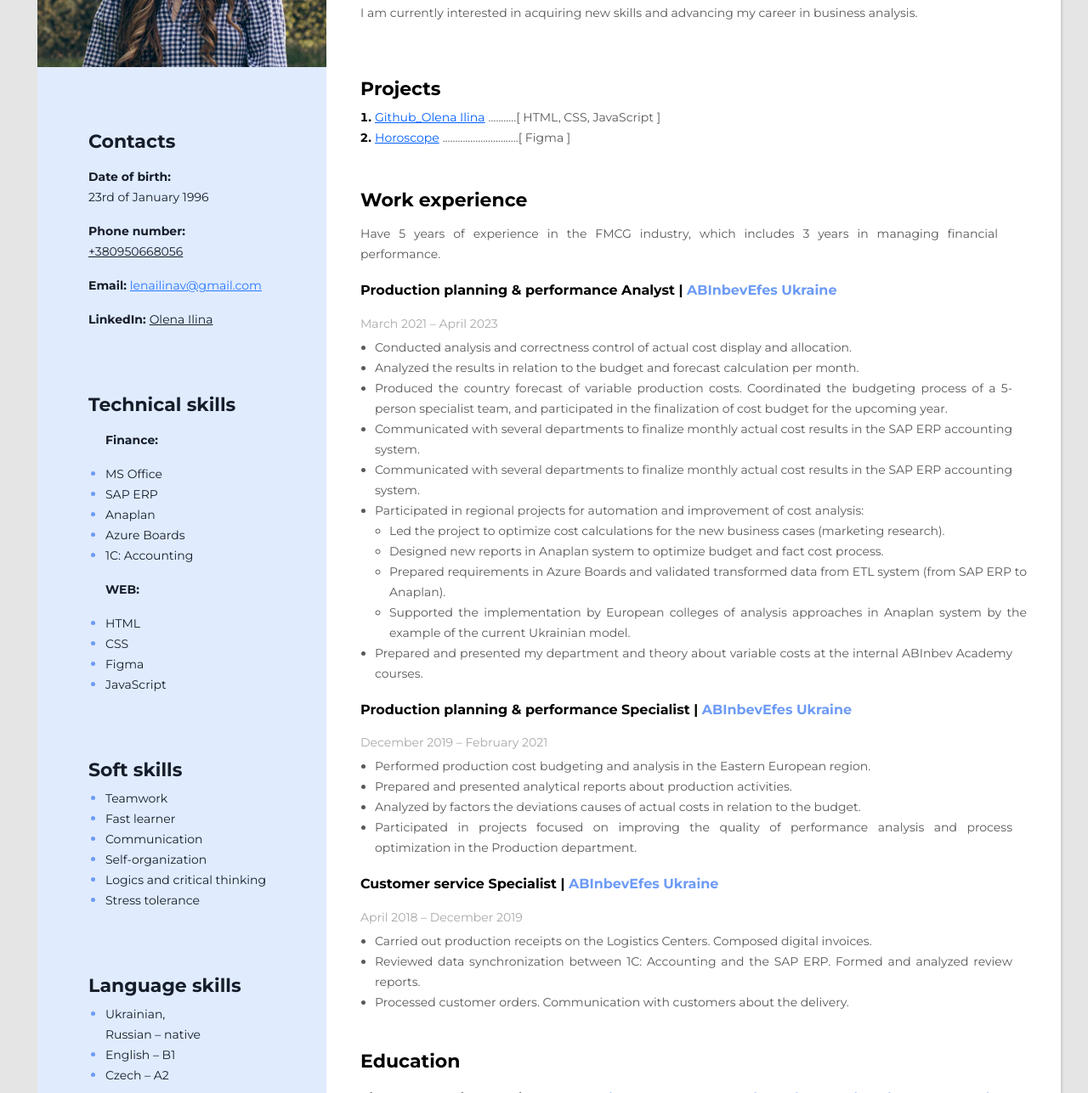
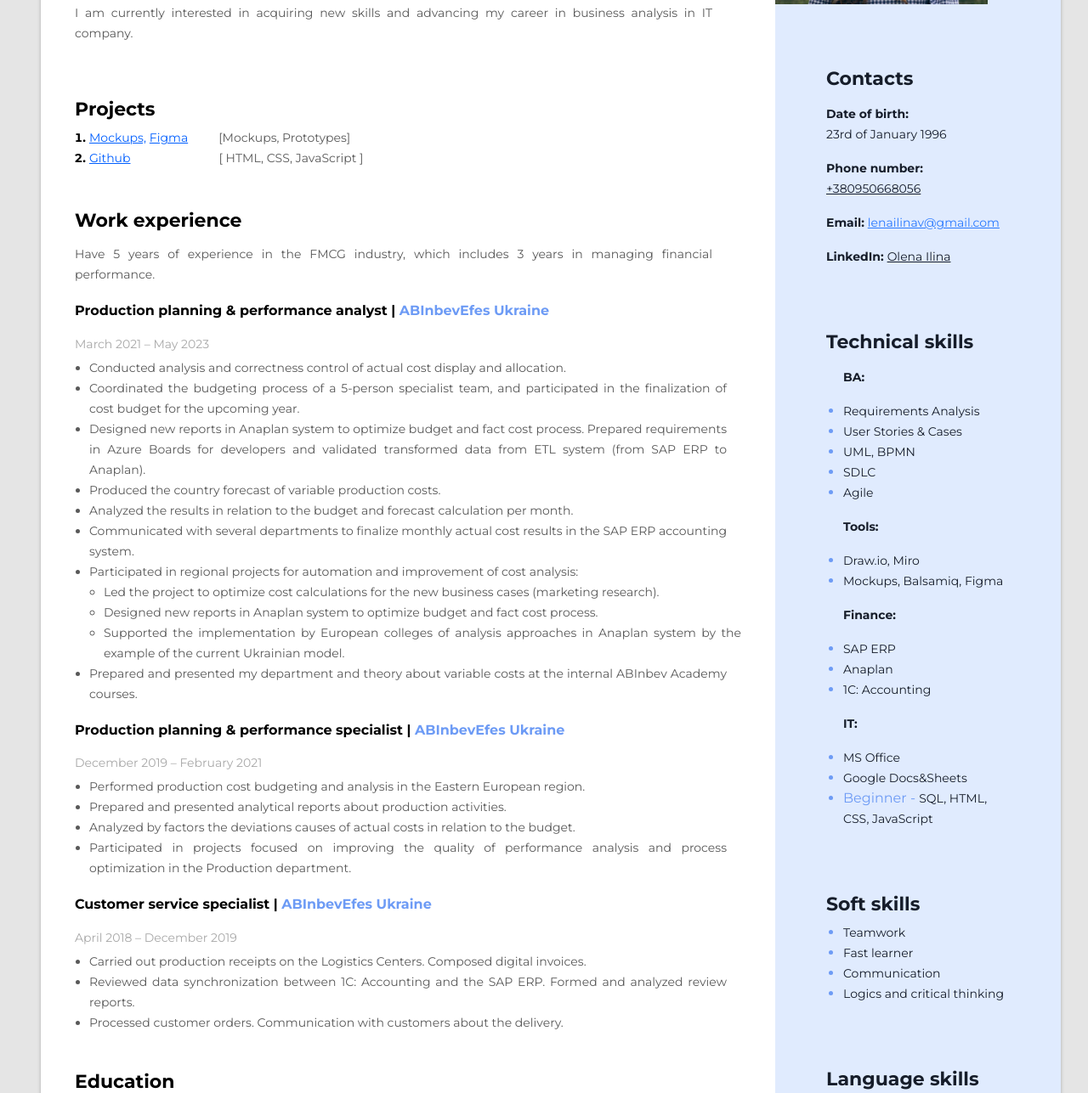
Before and after one commit to OlenaIlinaV/cv, a plain HTML site: page index.html in a window 1280 px wide. Shown: the part 289-1576 px from the top of the page at 85% size. Drawn offline with Linux system fonts and the light colour scheme.

Commit message:
Update index.html

```diff
--- a/index.html
+++ b/index.html
@@ -16,12 +16,144 @@
   </head>
   <body>
     <!-- Wrapper -->
+
     <div class="wrapper">
+      <!-- Sidebar -->
+
+      <aside class="sidebar">
+        <img src="img/Photo-259.jpg" alt="My photo" width="250" class="my_photo" />
+
+        <!-- Contacts -->
+        <div class="contacts_container">
+          <h3 class="sidebar_title">Contacts</h3>
+          <p>
+            <span class="contacts_type"> Date of birth: </span>
+            <!-- new string -->
+            <br />
+            <span class="skills_list_item_text">23rd of January 1996</span>
+          </p>
+          <p>
+            <span class="contacts_type"> Phone number: </span>
+            <a href="tel:+380950668056" class="contacts_number">+380950668056</a>
+          </p>
+          <p>
+            <span class="contacts_type"> Email: </span>
+            <a href="mailto:lenailinav@gmail.com" class="contacts_email">lenailinav@gmail.com</a>
+          </p>
+          <p>
+            <span class="contacts_type"> LinkedIn: </span>
+            <a href="https://www.linkedin.com/in/olena-ilina/" class="contacts_linkedIn"
+              >Olena Ilina</a
+            >
+          </p>
+        </div>
+
+        <!-- Technical Skills -->
+        <div class="tech_skills_container">
+          <h3 class="sidebar_title">Technical skills</h3>
+          <ul class="skills_list">
+            <p>
+              <span class="skills_sphere_type"> BA: </span>
+            </p>
+            <li class="skills_list_item">
+              <span class="skills_list_item_text">Requirements Analysis</span>
+            </li>
+            <li class="skills_list_item">
+              <span class="skills_list_item_text">User Stories & Cases</span>
+            </li>
+            <li class="skills_list_item">
+              <span class="skills_list_item_text">UML, BPMN</span>
+            </li>
+            <li class="skills_list_item">
+              <span class="skills_list_item_text">SDLC</span>
+            </li>
+            <li class="skills_list_item">
+              <span class="skills_list_item_text">Agile</span>
+            </li>
+
+            <p>
+              <span class="skills_sphere_type"> Tools: </span>
+            </p>
+            <li class="skills_list_item">
+              <span class="skills_list_item_text">Draw.io, Miro</span>
+            </li>
+            <li class="skills_list_item">
+              <span class="skills_list_item_text">Mockups, Balsamiq, Figma </span>
+            </li>
+
+            <p>
+              <span class="skills_sphere_type"> Finance: </span>
+            </p>
+            <li class="skills_list_item">
+              <span class="skills_list_item_text">SAP ERP</span>
+            </li>
+            <li class="skills_list_item">
+              <span class="skills_list_item_text">Anaplan</span>
+            </li>
+            <li class="skills_list_item">
+              <span class="skills_list_item_text">1С: Accounting</span>
+            </li>
+
+            <p>
+              <span class="skills_sphere_type"> IT: </span>
+            </p>
+            <li class="skills_list_item">
+              <span class="skills_list_item_text">MS Office</span>
+            </li>
+            <li class="skills_list_item">
+              <span class="skills_list_item_text">Google Docs&Sheets</span>
+            </li>
+            <li class="skills_list_item">
+              <span class="skills_list_item_text2">Beginner - </span>
+              <span class="skills_list_item_text">SQL, HTML, CSS, JavaScript</span>
+            </li>
+          </ul>
+        </div>
+
+        <!-- Soft Skills -->
+        <div class="soft_skills_container">
+          <h3 class="sidebar_title">Soft skills</h3>
+          <ul class="skills_list">
+            <li class="skills_list_item">
+              <span class="skills_list_item_text">Teamwork</span>
+            </li>
+            <li class="skills_list_item">
+              <span class="skills_list_item_text">Fast learner</span>
+            </li>
+            <li class="skills_list_item">
+              <span class="skills_list_item_text">Communication</span>
+            </li>
+            <li class="skills_list_item">
+              <span class="skills_list_item_text">Logics and critical thinking</span>
+            </li>
+          </ul>
+        </div>
+
+        <!-- Foreign language Skills -->
+        <div class="language_skills_container">
+          <h3 class="sidebar_title">Language skills</h3>
+          <ul class="skills_list">
+            <li class="skills_list_item">
+              <span class="skills_list_item_text"
+                >Ukrainian, <br />
+                Russian – native</span
+              >
+            </li>
+            <li class="skills_list_item">
+              <span class="skills_list_item_text">English – B2</span>
+            </li>
+            <li class="skills_list_item">
+              <span class="skills_list_item_text">Czech – B1</span>
+            </li>
+          </ul>
+        </div>
+      </aside>
+
       <!-- Main content -->
       <div class="main_content">
         <!-- About me -->
         <div class="about_me_container">
-          <h2 class="my_profession">Business analyst</h2>
+          <h2 class="my_profession">Junior Business Analyst</h2>
           <h1 class="my_name">Olena Ilina</h1>
 
           <p class="my_description">
@@ -32,7 +164,7 @@
           </p>
           <p class="my_description_2">
             I am currently interested in acquiring new skills and advancing my career in business
-            analysis.
+            analysis in IT company.
           </p>
         </div>
 
@@ -41,18 +173,27 @@
           <h3 class="main_content_title">Projects</h3>
           <ol class="project_list">
             <li class="project-item">
-              <a href="https://github.com/OlenaIlinaV" class="project-item-link"
-                >Github_Olena Ilina</a
+              <a
+                href="https://my.moqups.com/dashboard/projects/I4PjVOuw0Y/filter/all"
+                class="project-item-link"
+                >Mockups,</a
               >
-              <span class="project-item-deskr">...........[ HTML, CSS, JavaScript ]</span>
+              <a
+                href="https://www.figma.com/files/project/99873446/Olena---my-projects?fuid=1262727937085801749"
+                class="project-item-link"
+              >
+                Figma</a
+              >
+              <span class="project-item-deskr">
+                <span style="padding-left: 32px"> </span>[Mockups, Prototypes]
+              </span>
             </li>
+
             <li class="project-item">
-              <a
-                href="https://www.figma.com/file/p0hwIIrZwKsJkFkjqYFElP/GO-IT_Ilina-Olena?type=design&node-id=0%3A1&mode=design&t=gyiPNSvxswacGn61-1"
-                class="project-item-link"
-                >Horoscope</a
-              >
-              <span class="project-item-deskr">..............................[ Figma ]</span>
+              <a href="https://github.com/OlenaIlinaV" class="project-item-link">Github</a>
+              <span class="project-item-deskr">
+                <span style="padding-left: 100px"> </span>[ HTML, CSS, JavaScript ]
+              </span>
             </li>
           </ol>
         </div>
@@ -66,25 +207,28 @@
           <!-- Work 1 -->
           <div class="work_experience_place">
             <h4 class="work_experience_position">
-              Production planning & performance Analyst |
+              Production planning & performance analyst |
               <span class="work_experience_company">ABInbevEfes Ukraine</span>
             </h4>
-            <p class="work_period">March 2021 – April 2023</p>
+            <p class="work_period">March 2021 – May 2023</p>
             <ul type="disc" class="work_duties_list">
               <li class="work_duties">
                 Conducted analysis and correctness control of actual cost display and allocation.
               </li>
               <li class="work_duties">
-                Analyzed the results in relation to the budget and forecast calculation per month.
+                Coordinated the budgeting process of a 5-person specialist team, and participated in
+                the finalization of cost budget for the upcoming year.
               </li>
               <li class="work_duties">
-                Produced the country forecast of variable production costs. Coordinated the
-                budgeting process of a 5-person specialist team, and participated in the
-                finalization of cost budget for the upcoming year.
+                Designed new reports in Anaplan system to optimize budget and fact cost process.
+                Prepared requirements in Azure Boards for developers and validated transformed data
+                from ETL system (from SAP ERP to Anaplan).
               </li>
               <li class="work_duties">
-                Communicated with several departments to finalize monthly actual cost results in the
-                SAP ERP accounting system.
+                Produced the country forecast of variable production costs.
+              </li>
+              <li class="work_duties">
+                Analyzed the results in relation to the budget and forecast calculation per month.
               </li>
               <li class="work_duties">
                 Communicated with several departments to finalize monthly actual cost results in the
@@ -105,11 +249,6 @@
                 </li>
 
                 <li class="work_duties">
-                  Prepared requirements in Azure Boards and validated transformed data from ETL
-                  system (from SAP ERP to Anaplan).
-                </li>
-
-                <li class="work_duties">
                   Supported the implementation by European colleges of analysis approaches in
                   Anaplan system by the example of the current Ukrainian model.
                 </li>
@@ -123,7 +262,7 @@
           <!-- Work 2 -->
           <div class="work_experience_place">
             <h4 class="work_experience_position">
-              Production planning & performance Specialist |
+              Production planning & performance specialist |
               <span class="work_experience_company">ABInbevEfes Ukraine</span>
             </h4>
             <p class="work_period">
@@ -149,7 +288,7 @@
           <!-- Work 3 -->
           <div class="work_experience_place">
             <h4 class="work_experience_position">
-              Customer service Specialist |
+              Customer service specialist |
               <span class="work_experience_company">ABInbevEfes Ukraine</span>
             </h4>
             <p class="work_period">
@@ -183,123 +322,22 @@
           </h4>
           <p class="work_duties">Master’s degree. Finance Faculty</p>
           <p class="work_period">September 2013 - December 2018</p>
+
+          <h4>
+            Business Analysis Course |
+            <span class="work_experience_company">IAMPM</span>
+          </h4>
+          <p class="work_duties">Practical course on business analysis in IT</p>
+          <p class="work_period">September 2023 - December 2023</p>
+
+          <h4>
+            Project Management Course |
+            <span class="work_experience_company">Projector Institute</span>
+          </h4>
+          <p class="work_duties">Practical course on project management in IT</p>
+          <p class="work_period">November 2023 - in the process</p>
         </div>
       </div>
-
-      <!-- Sidebar -->
-      <aside class="sidebar">
-        <img src="img/Photo-259.jpg" alt="My photo" width="340" class="my_photo" />
-
-        <!-- Contacts -->
-        <div class="contacts_container">
-          <h3 class="sidebar_title">Contacts</h3>
-          <p>
-            <span class="contacts_type"> Date of birth: </span>
-            <!-- new string -->
-            <br />
-            <span class="skills_list_item_text">23rd of January 1996</span>
-          </p>
-          <p>
-            <span class="contacts_type"> Phone number: </span>
-            <a href="tel:+380950668056" class="contacts_number">+380950668056</a>
-          </p>
-          <p>
-            <span class="contacts_type"> Email: </span>
-            <a href="mailto:lenailinav@gmail.com" class="contacts_email">lenailinav@gmail.com</a>
-          </p>
-          <p>
-            <span class="contacts_type"> LinkedIn: </span>
-            <a href="https://www.linkedin.com/in/olena-ilina/" class="contacts_linkedIn"
-              >Olena Ilina</a
-            >
-          </p>
-        </div>
-
-        <!-- Technical Skills -->
-        <div class="tech_skills_container">
-          <h3 class="sidebar_title">Technical skills</h3>
-          <ul class="skills_list">
-            <p>
-              <span class="skills_sphere_type"> Finance: </span>
-            </p>
-
-            <li class="skills_list_item">
-              <span class="skills_list_item_text">MS Office</span>
-            </li>
-            <li class="skills_list_item">
-              <span class="skills_list_item_text">SAP ERP</span>
-            </li>
-            <li class="skills_list_item">
-              <span class="skills_list_item_text">Anaplan</span>
-            </li>
-            <li class="skills_list_item">
-              <span class="skills_list_item_text">Azure Boards</span>
-            </li>
-            <li class="skills_list_item">
-              <span class="skills_list_item_text">1С: Accounting</span>
-            </li>
-            <p>
-              <span class="skills_sphere_type"> WEB: </span>
-            </p>
-            <li class="skills_list_item">
-              <span class="skills_list_item_text">HTML</span>
-            </li>
-            <li class="skills_list_item">
-              <span class="skills_list_item_text">CSS</span>
-            </li>
-            <li class="skills_list_item">
-              <span class="skills_list_item_text">Figma</span>
-            </li>
-            <li class="skills_list_item">
-              <span class="skills_list_item_text">JavaScript</span>
-            </li>
-          </ul>
-        </div>
-
-        <!-- Soft Skills -->
-        <div class="soft_skills_container">
-          <h3 class="sidebar_title">Soft skills</h3>
-          <ul class="skills_list">
-            <li class="skills_list_item">
-              <span class="skills_list_item_text">Teamwork</span>
-            </li>
-            <li class="skills_list_item">
-              <span class="skills_list_item_text">Fast learner</span>
-            </li>
-            <li class="skills_list_item">
-              <span class="skills_list_item_text">Communication</span>
-            </li>
-            <li class="skills_list_item">
-              <span class="skills_list_item_text">Self-organization</span>
-            </li>
-            <li class="skills_list_item">
-              <span class="skills_list_item_text">Logics and critical thinking</span>
-            </li>
-            <li class="skills_list_item">
-              <span class="skills_list_item_text">Stress tolerance</span>
-            </li>
-          </ul>
-        </div>
-
-        <!-- Foreign language Skills -->
-        <div class="language_skills_container">
-          <h3 class="sidebar_title">Language skills</h3>
-          <ul class="skills_list">
-            <li class="skills_list_item">
-              <span class="skills_list_item_text"
-                >Ukrainian, <br />
-                Russian – native</span
-              >
-            </li>
-            <li class="skills_list_item">
-              <span class="skills_list_item_text">English – B1</span>
-            </li>
-            <li class="skills_list_item">
-              <span class="skills_list_item_text">Czech – A2</span>
-            </li>
-          </ul>
-        </div>
-      </aside>
     </div>
   </body>
 </html>
```
